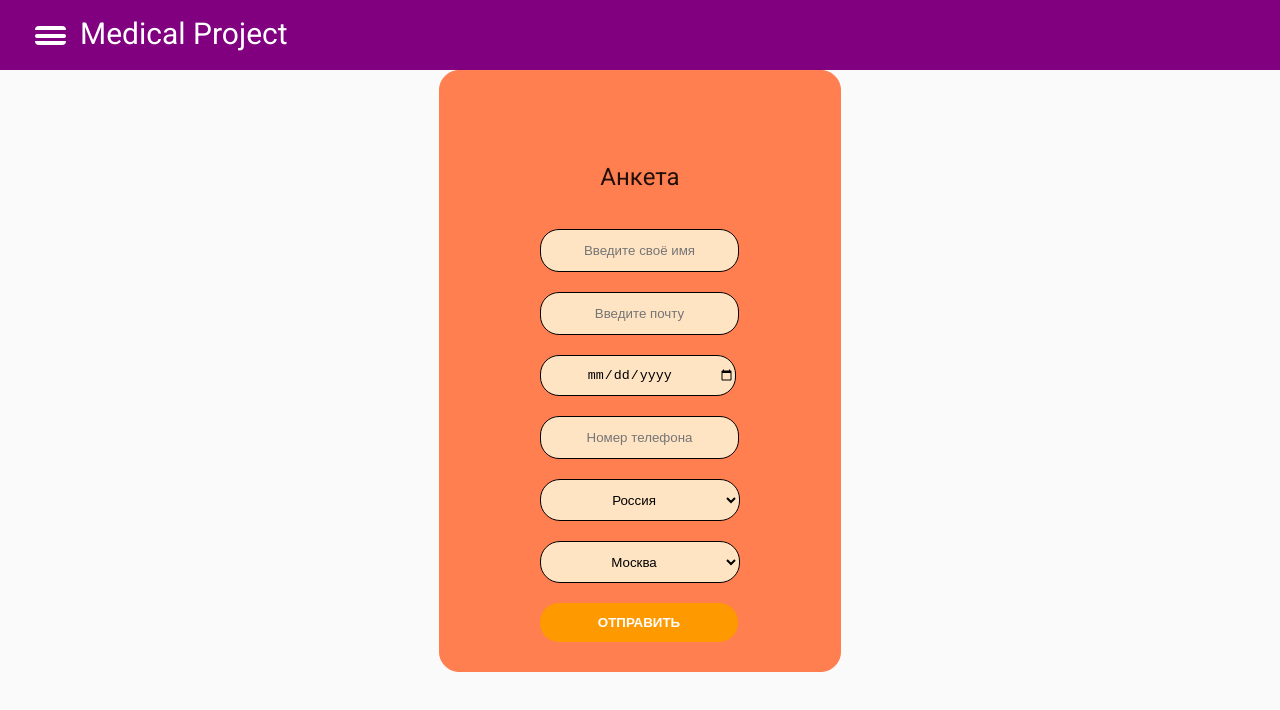
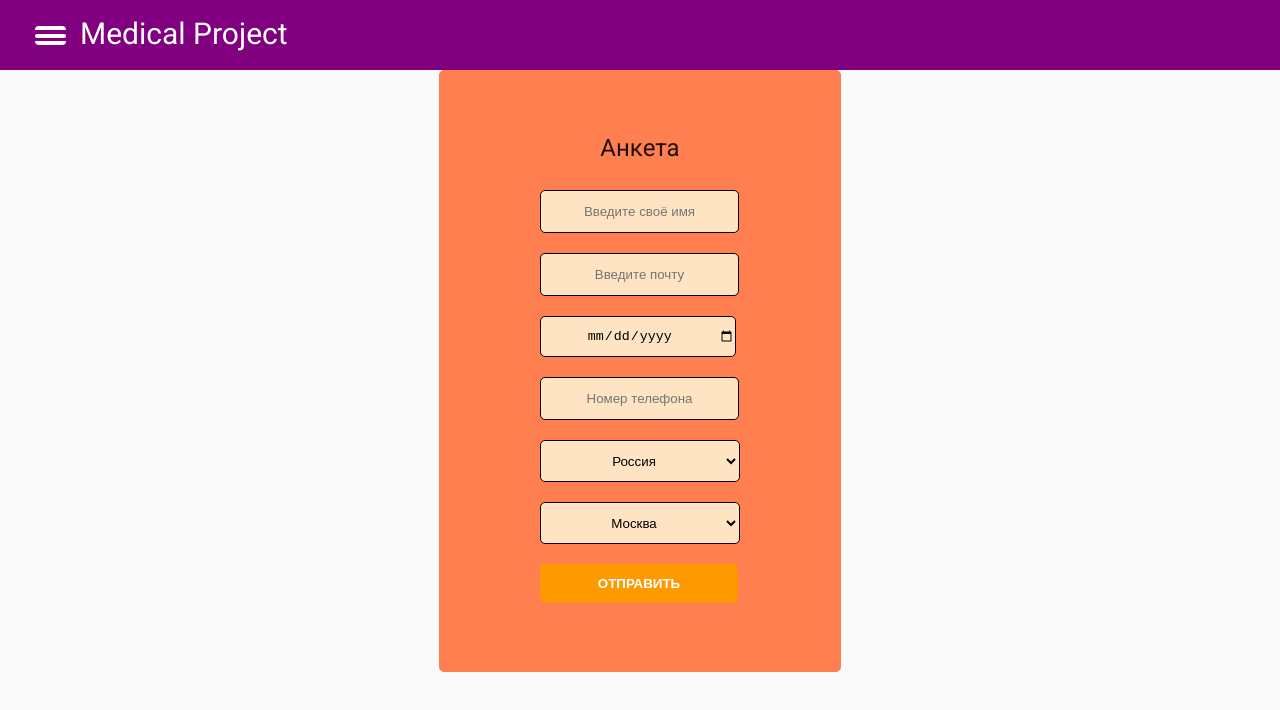
Before and after one commit to DeylBlack/medical-project, an Angular app: page /user-form in a window 1280 px wide. Shown: the top 710 px of the page. Built offline with nearby package versions, Linux system fonts and the light colour scheme.

Commit message:
MP-14-the form of filling out the questionnaire has been corrected, an indent has been added after the top menu, and a large indent has also been removed before the Questionnaire heading

```diff
--- a/src/app/user-form/user-form.component.css
+++ b/src/app/user-form/user-form.component.css
@@ -6,17 +6,27 @@
   text-align: center;
   height: 39px;
   width: 193px;
-  border-radius: 19px;
+  border-radius: 5px;
   border: 1px solid black;
   background-color: bisque;
   margin-top: 20px;
+}
+
+.indent-from-the-questionnaire {
+  text-align: center;
+  height: 39px;
+  width: 193px;
+  border-radius: 5px;
+  border: 1px solid black;
+  background-color: bisque;
+  margin-top: 10px;
 }
 
 .data-entry {
   text-align: center;
   height: 39px;
   width: 193px;
-  border-radius: 19px;
+  border-radius: 5px;
   border: 1px solid black;
   background-color: bisque;
   margin-top: 20px;
@@ -26,7 +36,7 @@
   text-align: center;
   height: 42px;
   width: 100%;
-  border-radius: 20px;
+  border-radius: 5px;
   border: 1px solid black;
   background-color: bisque;
   margin-top: 20px;
@@ -35,7 +45,7 @@
 .style {
   margin: 0 auto;/*отступы 1-высота.2-ширина*/
   width: 200px ;/*ширина*/
-  margin-top: 90px;
+  margin-top: 61px;
 }
 
 .General-class {
@@ -43,7 +53,7 @@
   width: 400px;
   height: 600px;
   background-color: coral;
-  border-radius: 20px;
+  border-radius: 5px;
   margin: 0 auto;
 }
 
@@ -51,7 +61,7 @@ button[name="run_script"] {
   text-align: center;
   height: 39px;
   width: 198px;
-  border-radius: 19px;
+  border-radius: 5px;
   border: none;
   padding: 10px 25px;
   background: #ff9900;
--- a/src/app/user-form/user-form.component.html
+++ b/src/app/user-form/user-form.component.html
@@ -1,7 +1,7 @@
 <div class="General-class">
   <div class="style">
     <h1 class="user-form-header">Анкета</h1>
-<input type="text"  name="name" class="data-entry" placeholder="Введите своё имя">
+    <input type="text"  name="name" class="indent-from-the-questionnaire" placeholder="Введите своё имя">
     <input type="email"  name="email" class="data-entry" placeholder="Введите почту">
     <input type="date" name="date" class="data-entry" placeholder="Введите дату рождения ">
     <input class="phone-number" placeholder="Номер телефона">
```
Lines whose indentation alone changed are shown as unchanged.
